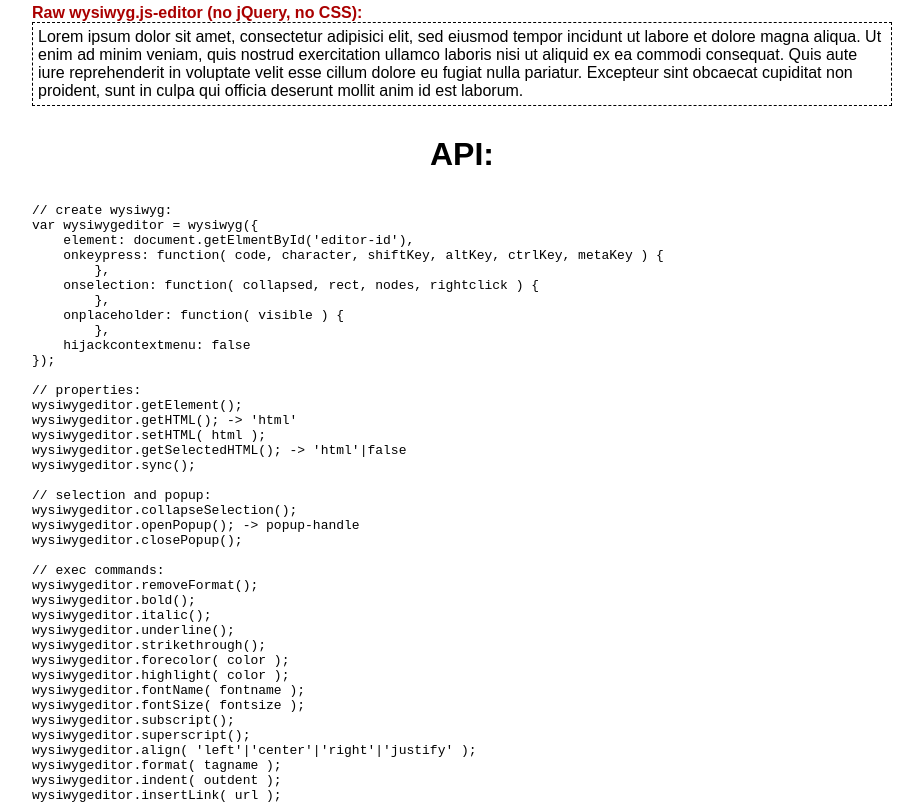
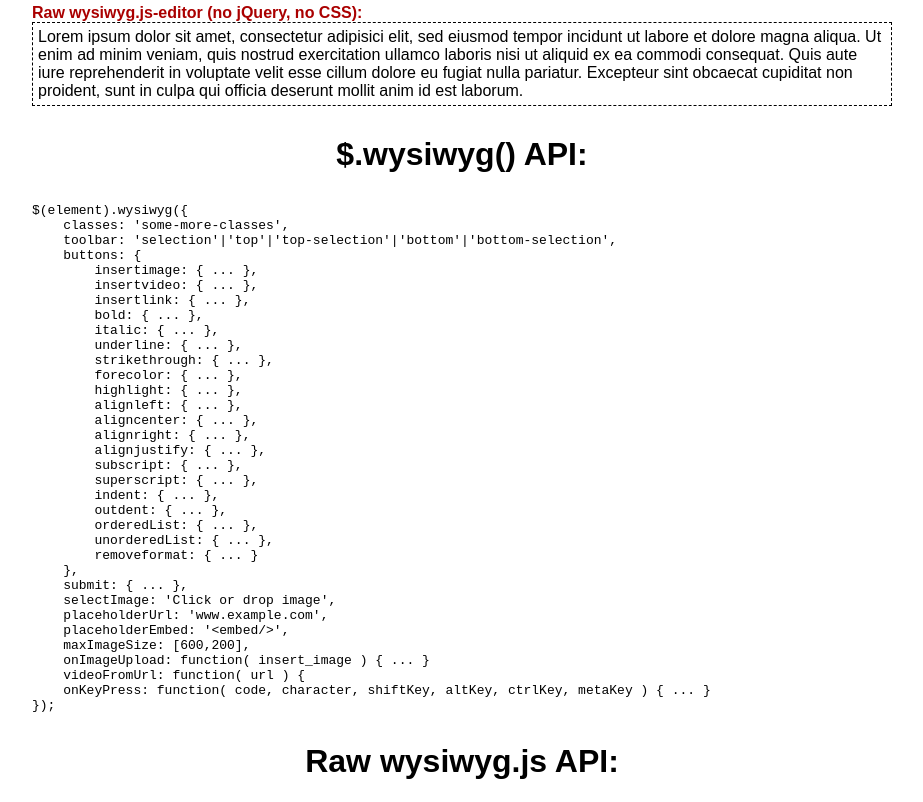
Before and after one commit to wysiwygjs/wysiwyg.js, a plain HTML site: page index.html in a window 1280 px wide. Shown: the part 1120-1922 px from the top of the page, without its empty margins (178-1101 px from the left). Drawn offline with nearby package versions, Linux system fonts and the light colour scheme.

Commit message:
Explanation

```diff
--- a/index.html
+++ b/index.html
@@ -210,6 +210,34 @@ $(document).ready(function(){
                     title: 'Size',
                     image: '\uf034', // <img src="path/to/image.png" width="16" height="16" alt="" />
                     popup: function( $popup, $button ) {
+                            // Hack: http://stackoverflow.com/questions/5868295/document-execcommand-fontsize-in-pixels/5870603#5870603
+                            var list_fontsizes = [];
+                            for( var i=8; i <= 11; ++i )
+                                list_fontsizes.push(i+'px');
+                            for( var i=12; i <= 28; i+=2 )
+                                list_fontsizes.push(i+'px');
+                            list_fontsizes.push('36px');
+                            list_fontsizes.push('48px');
+                            list_fontsizes.push('72px');
+                            var $list = $('<div/>').addClass('wysiwyg-toolbar-list')
+                                                   .attr('unselectable','on');
+                            $.each( list_fontsizes, function( index, size ){
+                                var $link = $('<a/>').attr('href','#')
+                                                    .html( size )
+                                                    .click(function(event){
+                                                        $(element).wysiwyg('shell').fontSize(7).closePopup();
+                                                        $(element).wysiwyg('container')
+                                                                .find('font[size=7]')
+                                                                .removeAttr("size")
+                                                                .css("font-size", size);
+                                                        // prevent link-href-#
+                                                        event.stopPropagation();
+                                                        event.preventDefault();
+                                                        return false;
+                                                    });
+                                $list.append( $link );
+                            });
+                            $popup.append( $list );
                             /*
                             var list_fontsizes = {
                                 // Name : Size
@@ -238,34 +266,6 @@ $(document).ready(function(){
                             });
                             $popup.append( $list );
                             */
-                            // Hack: http://stackoverflow.com/questions/5868295/document-execcommand-fontsize-in-pixels/5870603#5870603
-                            var list_fontsizes = [];
-                            for( var i=8; i <= 11; ++i )
-                                list_fontsizes.push(i+'px');
-                            for( var i=12; i <= 28; i+=2 )
-                                list_fontsizes.push(i+'px');
-                            list_fontsizes.push('36px');
-                            list_fontsizes.push('48px');
-                            list_fontsizes.push('72px');
-                            var $list = $('<div/>').addClass('wysiwyg-toolbar-list')
-                                                   .attr('unselectable','on');
-                            $.each( list_fontsizes, function( index, size ){
-                                var $link = $('<a/>').attr('href','#')
-                                                    .html( size )
-                                                    .click(function(event){
-                                                        $(element).wysiwyg('shell').fontSize(7).closePopup();
-                                                        $(element).wysiwyg('container')
-                                                                .find('font[size=7]')
-                                                                .removeAttr("size")
-                                                                .css("font-size", size);
-                                                        // prevent link-href-#
-                                                        event.stopPropagation();
-                                                        event.preventDefault();
-                                                        return false;
-                                                    });
-                                $list.append( $link );
-                            });
-                            $popup.append( $list );
                            }
                     //showstatic: true,    // wanted on the toolbar
                     //showselection: true    // wanted on selection
@@ -637,7 +637,46 @@ It is used on a website with 300M page impressions a month.
   </div>
 </div>
 
-<h1><center>API:</center></h1>
+<h1><center>$.wysiwyg() API:</center></h1>
+
+<pre style="width:860px; margin: 30px auto;">
+$(element).wysiwyg({
+    classes: 'some-more-classes',
+    toolbar: 'selection'|'top'|'top-selection'|'bottom'|'bottom-selection',
+    buttons: {
+        insertimage: { ... },
+        insertvideo: { ... },
+        insertlink: { ... },
+        bold: { ... },
+        italic: { ... },
+        underline: { ... },
+        strikethrough: { ... },
+        forecolor: { ... },
+        highlight: { ... },
+        alignleft: { ... },
+        aligncenter: { ... },
+        alignright: { ... },
+        alignjustify: { ... },
+        subscript: { ... },
+        superscript: { ... },
+        indent: { ... },
+        outdent: { ... },
+        orderedList: { ... },
+        unorderedList: { ... },
+        removeformat: { ... }
+    },
+    submit: { ... },
+    selectImage: 'Click or drop image',
+    placeholderUrl: 'www.example.com',
+    placeholderEmbed: '&lt;embed/&gt;',
+    maxImageSize: [600,200],
+    onImageUpload: function( insert_image ) { ... }
+    videoFromUrl: function( url ) {
+    onKeyPress: function( code, character, shiftKey, altKey, ctrlKey, metaKey ) { ... }
+});
+</pre>
+
+<h1><center>Raw wysiwyg.js API:</center></h1>
 
 <pre style="width:860px; margin: 30px auto;">
 // create wysiwyg:
```
